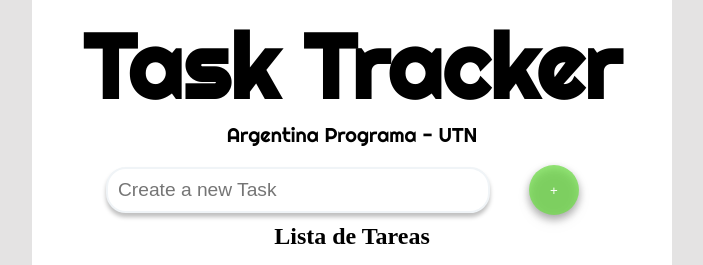
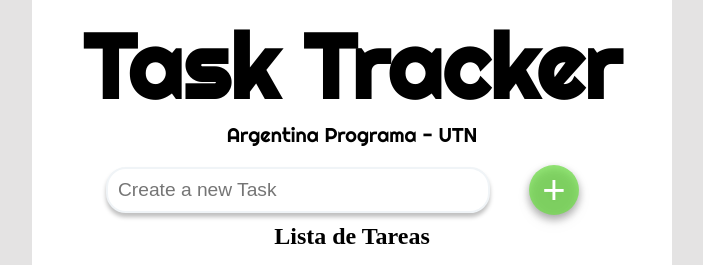
Before and after one commit to GiovanniSia/task-tracker-react, a React (Vite) app: page / in a window 1280 px wide. Shown: the top 265 px of the page, without its empty margins (288-991 px from the left). Built offline with nearby package versions, Linux system fonts and the light colour scheme.

Commit message:
Changed styles on add new task button

```diff
--- a/src/components/taskForm/TaskForm.css
+++ b/src/components/taskForm/TaskForm.css
@@ -24,13 +24,22 @@
     width: 50px;
     height: 50px;
     margin: auto;
+    font-size: 40px;
+    text-align: center;
     filter: drop-shadow(0px 4px 4px rgba(0, 0, 0, 0.25)) drop-shadow(0px 4px 4px rgba(0, 0, 0, 0.25));
     background-color: #6FDC48BF;
     border-radius: 50%;
     color:#fff;
     border:none;
+    display: flex;
+    align-items: center; /* Centrado vertical */
+    justify-content: center;
 }
 
 .task-form-container__btn:hover{
     background-color: rgb(93, 179, 61);
 }
+
+.task-form-container__btn:focus-visible,.task-form-container__btn:active{
+    outline: none;
+}
--- a/src/components/taskForm/TaskForm.jsx
+++ b/src/components/taskForm/TaskForm.jsx
@@ -11,6 +11,10 @@ const TaskForm = ({handleTaskAdded}) => {
 
   const handleAddTask = (e) => {
     e.preventDefault();
+    if(inputText===''){
+      alert('Debe escribir un título para la tarea');
+      return;
+    }
     let task = {
       id:"",
       name:inputText,
```
